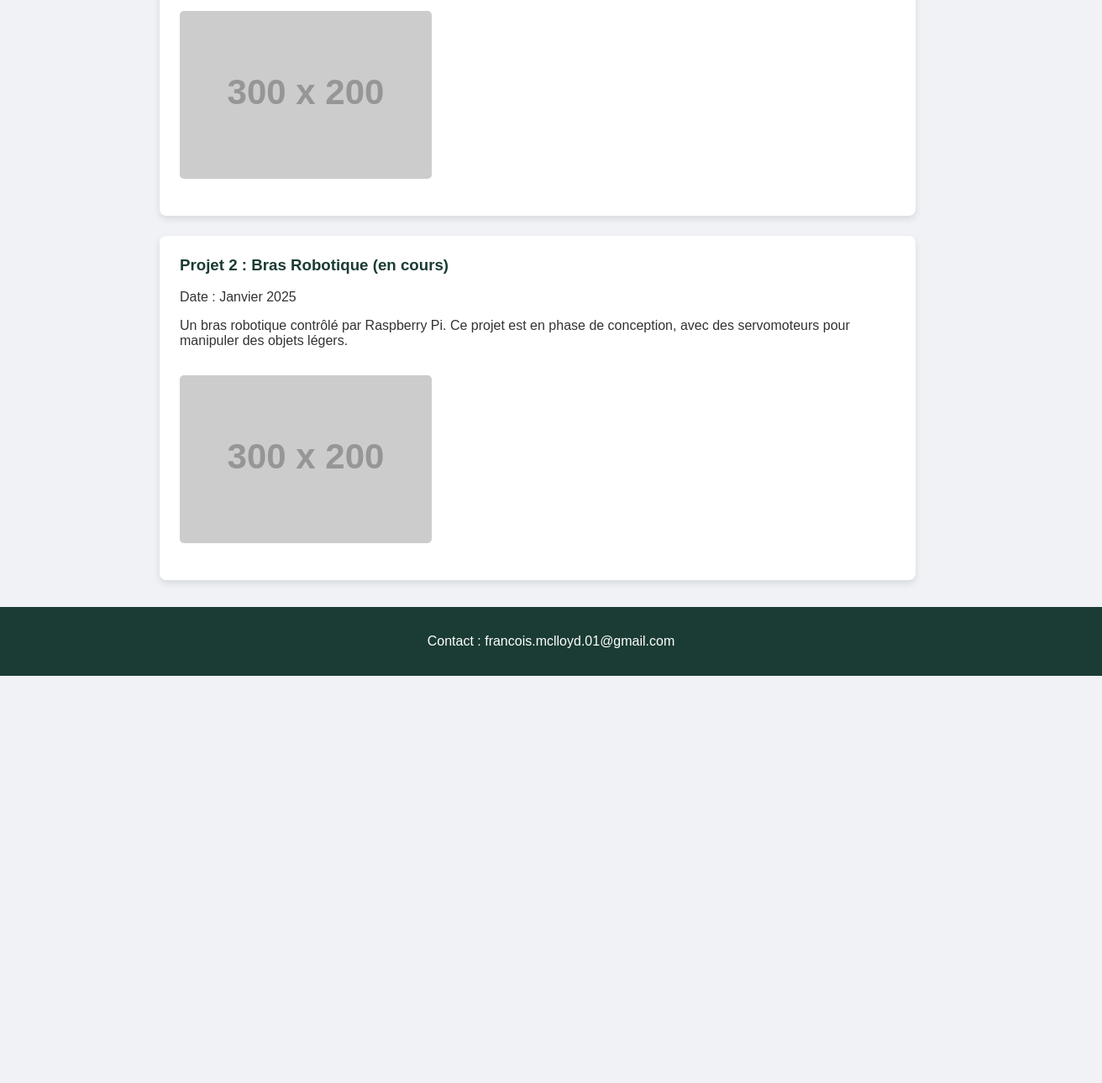
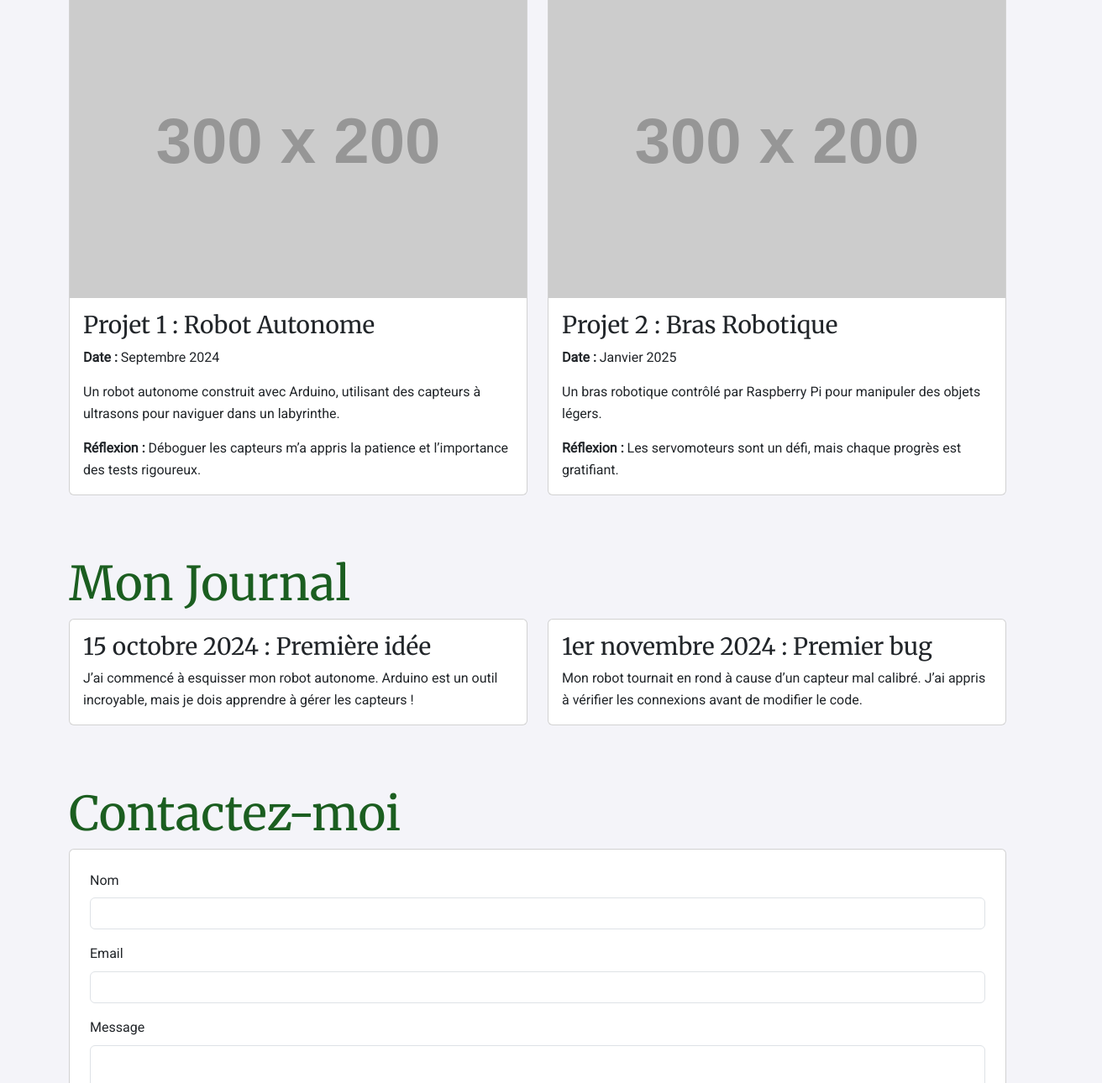
Before and after one commit to LloydHt/MonPortfolio, a plain HTML site: page index.html in a window 1280 px wide. Shown: the part 377-1667 px from the top of the page at 84% size, 1312 px wide, since content can reach past the window. Before the commit the page ends 1182 px from the top, so only its background shows below. Drawn offline with nearby package versions, Linux system fonts and the light colour scheme; placeholder pictures from the web are drawn by us.

Commit message:
Mise à jour du portfolio avec Bootstrap

```diff
--- a/index.html
+++ b/index.html
@@ -4,31 +4,121 @@
     <meta charset="UTF-8">
     <meta name="viewport" content="width=device-width, initial-scale=1.0">
     <title>Mon Journal de Robotique</title>
+    <!-- Bootstrap CSS -->
+    <link href="https://cdn.jsdelivr.net/npm/bootstrap@5.3.2/dist/css/bootstrap.min.css" rel="stylesheet" integrity="sha384-T3c6CoIi6uLrA9TneNEoa7RxnatzjcDSCmG1MXxSR1GAsXEV/Dwwykc2MPK8M2HN" crossorigin="anonymous">
+    <!-- Polices Google -->
+    <link href="https://fonts.googleapis.com/css2?family=Merriweather:wght@400;700&family=Roboto:wght@300;400&display=swap" rel="stylesheet">
+    <!-- CSS personnalisé -->
     <link rel="stylesheet" href="styles.css">
 </head>
 <body>
-    <header>
-        <h1>Mon Journal de Robotique</h1>
-        <p>Un recueil de mes projets réalisés pendant mes études en robotique</p>
-    </header>
-    <section id="projets">
-        <h2>Mes Projets</h2>
-        <div class="projet">
-            <h3>Projet 1 : Robot Autonome (en cours)</h3>
-            <p>Date : Septembre 2024</p>
-            <p>Un robot autonome que je développe avec Arduino. Il utilise des capteurs à ultrasons pour naviguer dans un labyrinthe. Plus de détails à venir une fois terminé !</p>
-            <img src="https://via.placeholder.com/300x200" alt="Robot Autonome">
+    <!-- Navbar -->
+    <nav class="navbar navbar-expand-lg navbar-dark bg-dark">
+        <div class="container">
+            <a class="navbar-brand" href="#">Mon Journal de Robotique</a>
+            <button class="navbar-toggler" type="button" data-bs-toggle="collapse" data-bs-target="#navbarNav" aria-controls="navbarNav" aria-expanded="false" aria-label="Toggle navigation">
+                <span class="navbar-toggler-icon"></span>
+            </button>
+            <div class="collapse navbar-collapse" id="navbarNav">
+                <ul class="navbar-nav ms-auto">
+                    <li class="nav-item"><a class="nav-link" href="#apropos">À propos</a></li>
+                    <li class="nav-item"><a class="nav-link" href="#projets">Projets</a></li>
+                    <li class="nav-item"><a class="nav-link" href="#journal">Journal</a></li>
+                    <li class="nav-item"><a class="nav-item"><a class="nav-link" href="#contact">Contact</a></li>
+                    <li class="nav-item"><button id="theme-toggle" class="btn btn-outline-light">Mode Sombre</button></li>
+                </ul>
+            </div>
         </div>
-        <div class="projet">
-            <h3>Projet 2 : Bras Robotique (en cours)</h3>
-            <p>Date : Janvier 2025</p>
-            <p>Un bras robotique contrôlé par Raspberry Pi. Ce projet est en phase de conception, avec des servomoteurs pour manipuler des objets légers.</p>
-            <img src="https://via.placeholder.com/300x200" alt="Bras Robotique">
+    </nav>
+
+    <!-- À propos -->
+    <section id="apropos" class="container my-5">
+        <h2 class="display-4">À propos de moi</h2>
+        <p class="lead">Je m'appelle Lloyd, étudiant passionné par la robotique. Ce portfolio est mon journal personnel où je documente mes projets, mes défis et mes découvertes en robotique. Chaque projet est une étape dans mon apprentissage !</p>
+    </section>
+
+    <!-- Projets -->
+    <section id="projets" class="container my-5">
+        <h2 class="display-4">Mes Projets</h2>
+        <div class="row">
+            <div class="col-md-6 mb-4">
+                <div class="card">
+                    <img src="https://via.placeholder.com/300x200" class="card-img-top" alt="Robot Autonome">
+                    <div class="card-body">
+                        <h3 class="card-title">Projet 1 : Robot Autonome</h3>
+                        <p class="card-text"><strong>Date :</strong> Septembre 2024</p>
+                        <p class="card-text">Un robot autonome construit avec Arduino, utilisant des capteurs à ultrasons pour naviguer dans un labyrinthe.</p>
+                        <p class="card-text"><strong>Réflexion :</strong> Déboguer les capteurs m’a appris la patience et l’importance des tests rigoureux.</p>
+                    </div>
+                </div>
+            </div>
+            <div class="col-md-6 mb-4">
+                <div class="card">
+                    <img src="https://via.placeholder.com/300x200" class="card-img-top" alt="Bras Robotique">
+                    <div class="card-body">
+                        <h3 class="card-title">Projet 2 : Bras Robotique</h3>
+                        <p class="card-text"><strong>Date :</strong> Janvier 2025</p>
+                        <p class="card-text">Un bras robotique contrôlé par Raspberry Pi pour manipuler des objets légers.</p>
+                        <p class="card-text"><strong>Réflexion :</strong> Les servomoteurs sont un défi, mais chaque progrès est gratifiant.</p>
+                    </div>
+                </div>
+            </div>
         </div>
     </section>
-    <footer>
+
+    <!-- Journal -->
+    <section id="journal" class="container my-5">
+        <h2 class="display-4">Mon Journal</h2>
+        <div class="row">
+            <div class="col-md-6 mb-4">
+                <div class="card">
+                    <div class="card-body">
+                        <h3 class="card-title">15 octobre 2024 : Première idée</h3>
+                        <p class="card-text">J’ai commencé à esquisser mon robot autonome. Arduino est un outil incroyable, mais je dois apprendre à gérer les capteurs !</p>
+                    </div>
+                </div>
+            </div>
+            <div class="col-md-6 mb-4">
+                <div class="card">
+                    <div class="card-body">
+                        <h3 class="card-title">1er novembre 2024 : Premier bug</h3>
+                        <p class="card-text">Mon robot tournait en rond à cause d’un capteur mal calibré. J’ai appris à vérifier les connexions avant de modifier le code.</p>
+                    </div>
+                </div>
+            </div>
+        </div>
+    </section>
+
+    <!-- Contact -->
+    <section id="contact" class="container my-5">
+        <h2 class="display-4">Contactez-moi</h2>
+        <form name="contact" method="POST" data-netlify="true" class="card p-4">
+            <input type="hidden" name="form-name" value="contact">
+            <div class="mb-3">
+                <label for="name" class="form-label">Nom</label>
+                <input type="text" class="form-control" name="name" id="name" required>
+            </div>
+            <div class="mb-3">
+                <label for="email" class="form-label">Email</label>
+                <input type="email" class="form-control" name="email" id="email" required>
+            </div>
+            <div class="mb-3">
+                <label for="message" class="form-label">Message</label>
+                <textarea class="form-control" name="message" id="message" rows="4" required></textarea>
+            </div>
+            <button type="submit" class="btn btn-primary">Envoyer</button>
+        </form>
+    </section>
+
+    <!-- Footer -->
+    <footer class="bg-dark text-white text-center py-3">
         <p>Contact : francois.mclloyd.01@gmail.com</p>
+        <p>© 2025 Lloyd Ht. Tous droits réservés.</p>
     </footer>
+
+    <!-- Bootstrap JS et Popper.js -->
+    <script src="https://cdn.jsdelivr.net/npm/bootstrap@5.3.2/dist/js/bootstrap.bundle.min.js" integrity="sha384-C6RzsynM9kWDrMNeT87bh95OGNyZPhcTNXj1NW7RuBCsyN/o0jlpcV8Qyq46cDfL" crossorigin="anonymous"></script>
+    <!-- Script personnalisé -->
     <script src="script.js"></script>
 </body>
 </html>
--- a/script.js
+++ b/script.js
@@ -1,11 +1,19 @@
-// Ajoute une petite animation au chargement
 document.addEventListener("DOMContentLoaded", () => {
     console.log("Portfolio de robotique chargé !");
-    const projets = document.querySelectorAll(".projet");
-    projets.forEach((projet, index) => {
+
+    // Animation pour les cartes
+    const cards = document.querySelectorAll(".card");
+    cards.forEach((card, index) => {
         setTimeout(() => {
-            projet.style.opacity = "1";
-            projet.style.transform = "translateY(0)";
+            card.style.opacity = "1";
+            card.style.transform = "translateY(0)";
         }, index * 200);
     });
+
+    // Gestion du mode sombre
+    const toggleButton = document.getElementById("theme-toggle");
+    toggleButton.addEventListener("click", () => {
+        document.body.classList.toggle("dark-mode");
+        toggleButton.textContent = document.body.classList.contains("dark-mode") ? "Mode Clair" : "Mode Sombre";
+    });
 });
--- a/styles.css
+++ b/styles.css
@@ -1,59 +1,41 @@
 body {
-    font-family: Arial, sans-serif;
-    margin: 0;
-    padding: 0;
-    background-color: #f0f2f5;
+    font-family: 'Roboto', sans-serif;
+    background-color: #f4f4f9;
     color: #333;
+    line-height: 1.6;
 }
 
-header {
-    background-color: #1a3c34;
-    color: white;
-    text-align: center;
-    padding: 2rem;
+h1, h2, h3 {
+    font-family: 'Merriweather', serif;
+    color: #1b5e20;
 }
 
-header h1 {
-    margin: 0;
-    font-size: 2.5rem;
+.card {
+    transition: transform 0.3s ease, opacity 0.3s ease;
+    opacity: 0;
+    transform: translateY(20px);
 }
 
-header p {
-    margin: 0.5rem 0;
+#theme-toggle {
+    margin-left: 10px;
 }
 
-#projets {
-    max-width: 900px;
-    margin: 2rem auto;
-    padding: 0 1rem;
+.dark-mode {
+    background-color: #212529;
+    color: #f4f4f9;
 }
 
-.projet {
-    background-color: white;
-    padding: 1.5rem;
-    margin-bottom: 1.5rem;
-    border-radius: 8px;
-    box-shadow: 0 4px 8px rgba(0, 0, 0, 0.1);
+.dark-mode .navbar, .dark-mode footer {
+    background-color: #1a1a1a;
 }
 
-.projet h3 {
-    margin-top: 0;
-    color: #1a3c34;
+.dark-mode .card {
+    background-color: #343a40;
+    color: #f4f4f9;
 }
 
-.projet img {
-    max-width: 100%;
-    height: auto;
-    border-radius: 5px;
-    margin: 1rem 0;
+.dark-mode .form-control {
+    background-color: #495057;
+    color: #f4f4f9;
+    border-color: #6c757d;
 }
-
-footer {
-    background-color: #1a3c34;
-    color: white;
-    text-align: center;
-    padding: 1rem;
-    position: relative;
-    bottom: 0;
-    width: 100%;
-}
```
